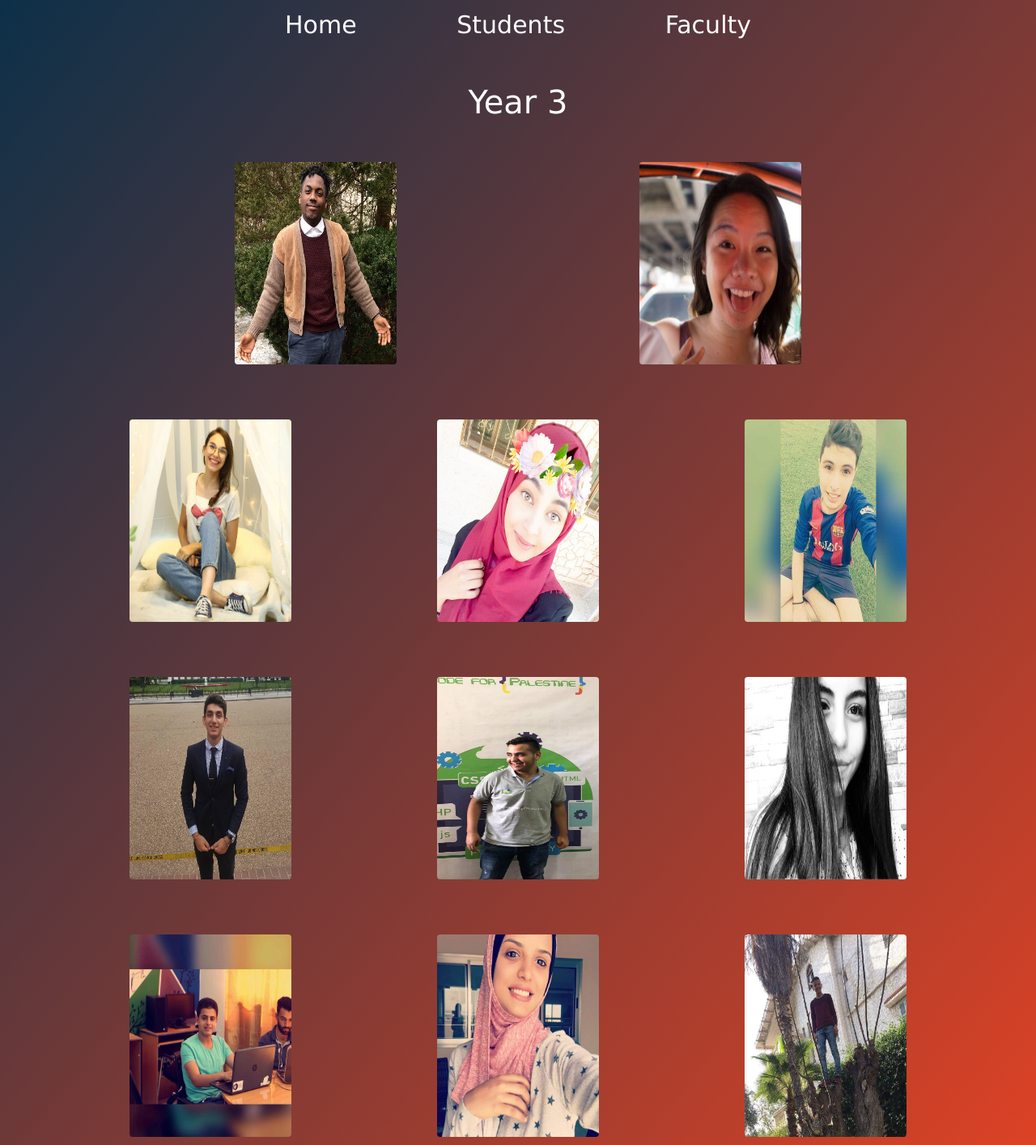
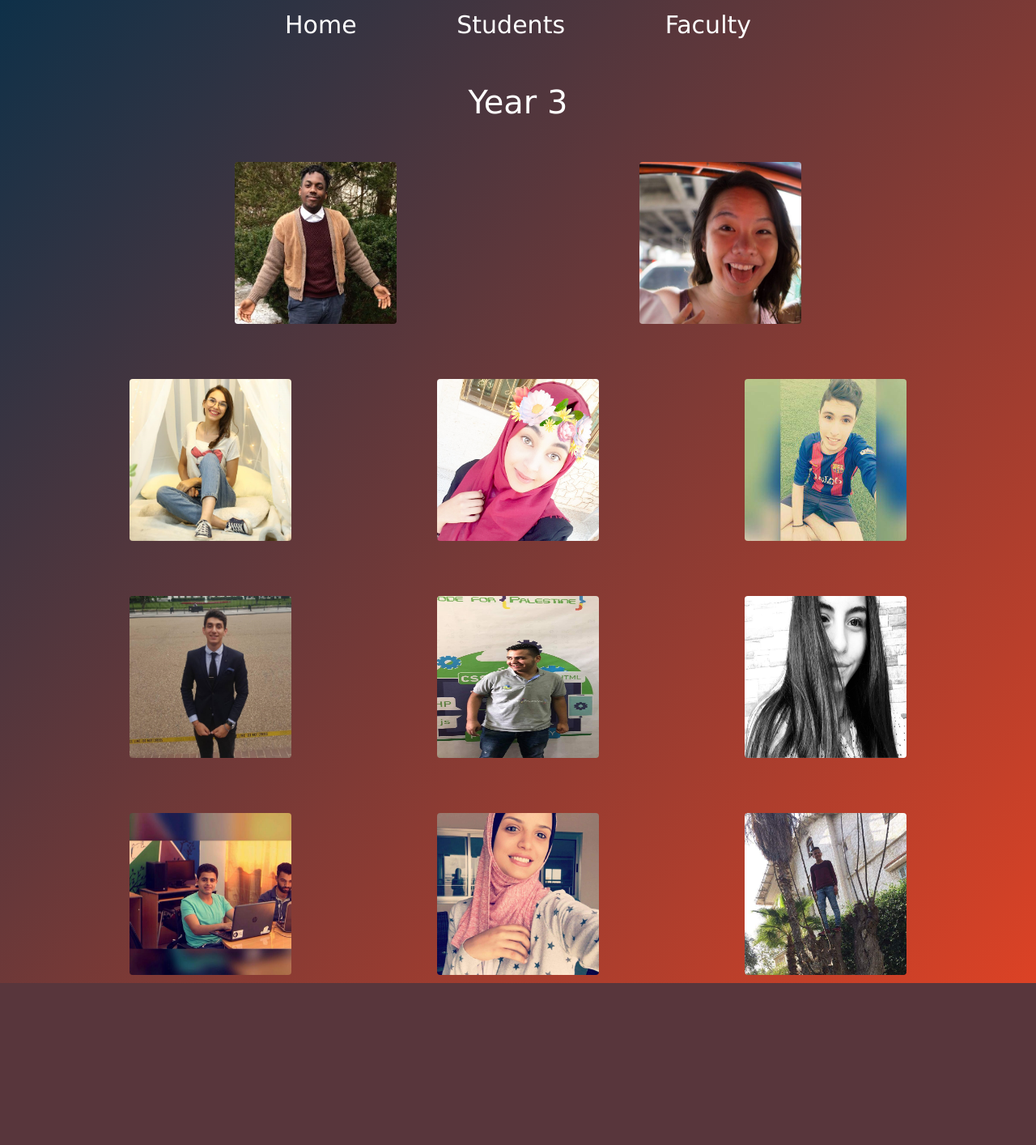
Before and after one commit to HatemSaadallah/CodeforPaletineYearBook2018, a Flask app: page /yearThree in a window 1280 px wide. Shown: the part 179-1593 px from the top of the page at 81% size. After the commit the page ends 1393 px from the top, so only its background shows below. Run offline with Flask 2, Linux system fonts and the light colour scheme; some libraries are stand-ins or nearby versions.

Commit message:
some edit in y3

```diff
--- a/templates/y1_page.html
+++ b/templates/y1_page.html
@@ -109,7 +109,7 @@
 		<h2>Bora "El Hajj - Bora the Explora" Erden</h2>
 		<a class="close" href="#">&times;</a>
 		<div class="content">
-
+			<img class="rounded" src='../static/Images/bora_inside.jpeg'>
 		</div>
 	</div>
 	</div>
--- a/templates/y3_page.html
+++ b/templates/y3_page.html
@@ -27,6 +27,10 @@
 			width: 90%;
    			margin: 0 auto;
 		}
+		.pic{
+			width: 200px;
+			height: 200px;
+		}
 
 	</style>
 </head>
@@ -39,27 +43,27 @@
 	<div class="container">
 	<h1 class="col-xs-1 text-center head-text">Year 3</h1>
 	<div class="instructors row">
-		<a class="button" href="#popup1"><img class=" rounded" id="brad" src='../static/Images/brad.jpg' height="250" width="200"></a>
+		<a class="button" href="#popup1"><img class="pic rounded" id="brad" src='../static/Images/brad.jpg' ></a>
 
-		<a class="button" href="#popup2"><img class="rounded" id="vikkie " src='../static/Images/vicki.jpg' height="250" width="200"></a>
+		<a class="button" href="#popup2"><img class="pic rounded" id="vikkie " src='../static/Images/vicki.jpg' ></a>
 
 	</div>
 
 	<div class="students">
 		<div class="row students-raw">
-			<a class="button" href="#popup3"><img class="rounded" src='../static/Images/bakeza.jpeg' height="250" width="200"></a>
-			<a class="button" href="#popup4"><img class="rounded" src='../static/Images/hala_barka.jpg' height="250" width="200"></a>
-			<a class="button" href="#popup5"><img class="rounded" src='../static/Images/khalid_h.jpg' height="250" width="200"></a>
+			<a class="button" href="#popup3"><img class="pic rounded" src='../static/Images/bakeza.jpeg' ></a>
+			<a class="button" href="#popup4"><img class="pic rounded" src='../static/Images/hala_barka.jpg' ></a>
+			<a class="button" href="#popup5"><img class="pic rounded" src='../static/Images/khalid_h.jpg' ></a>
 		</div>
 		<div class="row students-raw">
-			<a class="button" href="#popup6"><img class="rounded" src='../static/Images/khalid_z.jpg' height="250" width="200"></a>
-			<a class="button" href="#popup7"><img class="rounded" src='../static/Images/mohammed_y3.jpg' height="250" width="200"></a>
-			<a class="button" href="#popup8"><img class="rounded" src='../static/Images/roaa.jpg' height="250" width="200"></a>
+			<a class="button" href="#popup6"><img class="pic rounded" src='../static/Images/khalid_z.jpg' ></a>
+			<a class="button" href="#popup7"><img class="pic rounded" src='../static/Images/mohammed_y3.jpg' ></a>
+			<a class="button" href="#popup8"><img class="pic rounded" src='../static/Images/roaa.jpg' ></a>
 		</div>
 		<div class="row students-raw">
-			<a class="button" href="#popup9"><img class="rounded" src='../static/Images/odai.jpg' height="250" width="200"></a>
-			<a class="button" href="#popup10"><img class="rounded" src='../static/Images/arwa_a.jpg' height="250" width="200"></a>
-			<a class="button" href="#popup11"><img class="rounded" src='../static/Images/hadi.jpg' height="250" width="200"></a>
+			<a class="button" href="#popup9"><img class="pic rounded" src='../static/Images/odai.jpg' ></a>
+			<a class="button" href="#popup10"><img class="pic rounded" src='../static/Images/arwa_a.jpg' ></a>
+			<a class="button" href="#popup11"><img class="pic rounded" src='../static/Images/hadi.jpg' ></a>
 		</div>
 
 		</div>
```
